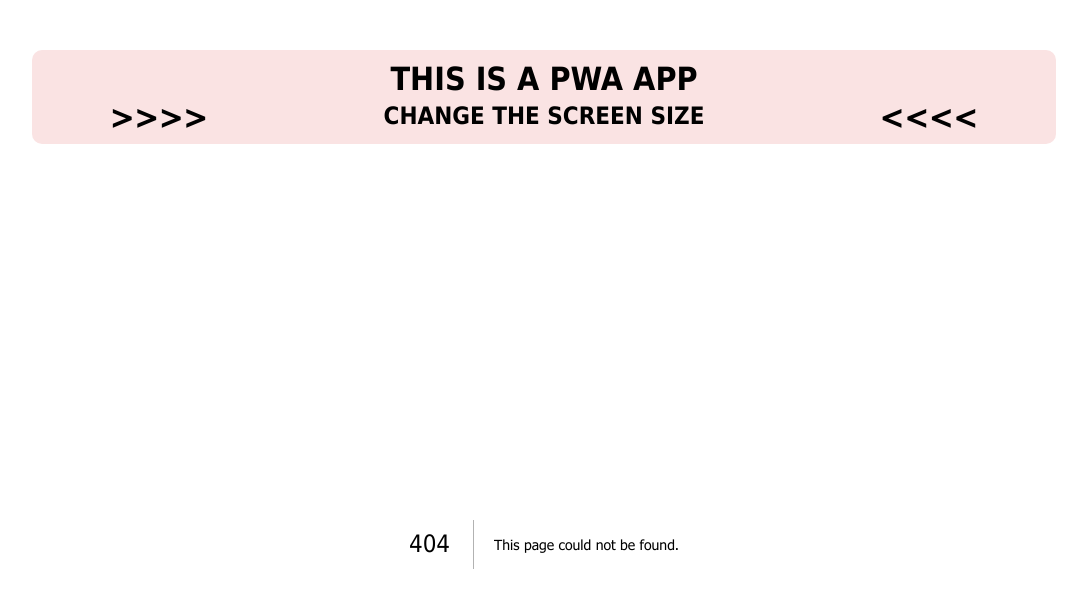
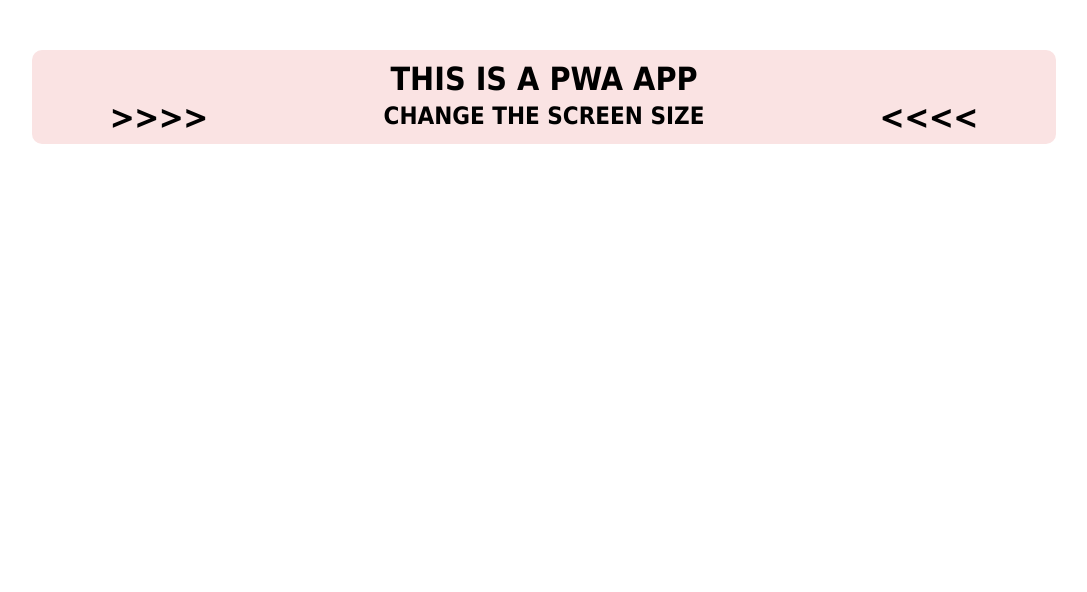
Before and after one commit to ciberdown/servyca-pwa, a Next.js app: page /all-services in a window 1280 px wide. Before the commit this address had no page. Shown: the top 592 px of the page, without its empty margins (96-1183 px from the left). Built offline with nearby package versions, Linux system fonts and the light colour scheme.

Commit message:
all services rouuting made currect

```diff
--- a/app/home/all-services/allServices.scss
+++ b/app/all-services/allServices.scss
@@ -1,6 +1,6 @@
-@import "../../default-styles/fonts";
-@import "../../default-styles/media-queries";
-@import "../../default-styles/default-margins";
+@import "../default-styles/fonts";
+@import "../default-styles/media-queries";
+@import "../default-styles/default-margins";
 
 .mt-default {
   margin-top: $default-margin-top;
--- a/app/components/profile/profile.js
+++ b/app/components/profile/profile.js
@@ -18,10 +18,10 @@ function Profile({ style = null }) {
       </div>
 
       <div className="right-prof">
-        <Link href="/home/my-bookmarks">
+        <Link href="/my-bookmarks">
           <img src="./assets/images/image 5.png" alt="tags" />
         </Link>
-        <Link href="/home/notifications">
+        <Link href="/notifications">
           <img src="./assets/images/image 6.png" alt="alert" />
         </Link>
       </div>
--- a/app/home/page.js
+++ b/app/home/page.js
@@ -22,7 +22,7 @@ function Home() {
 
       <FlexBox className="special-con">
         <h1 className="head-l">Special offers</h1>
-        <Link className="link" href="/home/special-offers">
+        <Link className="link" href="/special-offers">
           <p className="see-all">See All</p>
         </Link>
       </FlexBox>
@@ -31,7 +31,7 @@ function Home() {
 
       <FlexBox className="special-con">
         <h1 className="head-l">Services</h1>
-        <Link className="link" href="/home/all-services">
+        <Link className="link" href="all-services">
           <p className="see-all">See All</p>
         </Link>
       </FlexBox>
@@ -44,7 +44,7 @@ function Home() {
         <h1 className="head-l">Most Popular Services</h1>
         <Link
           style={{ textDecoration: "none" }}
-          href="/home/most-popular-services"
+          href="/most-popular-services"
         >
           <p className="see-all">See All</p>
         </Link>
--- a/app/home/most-popular-services/mostPopularServices.scss
+++ b/app/most-popular-services/mostPopularServices.scss
@@ -1,6 +1,6 @@
-@import "../../default-styles/fonts";
-@import "../../default-styles/default-margins";
-@import "../../default-styles/media-queries";
+@import "../default-styles/fonts";
+@import "../default-styles/default-margins";
+@import "../default-styles/media-queries";
 
 * {
   @include all-margin-padding-0;
--- a/app/home/my-bookmarks/myBookmarks.scss
+++ b/app/my-bookmarks/myBookmarks.scss
@@ -1,6 +1,6 @@
-@import "../../default-styles/fonts";
-@import "../../default-styles/media-queries";
-@import "../../default-styles/default-margins";
+@import "../default-styles/fonts";
+@import "../default-styles/media-queries";
+@import "../default-styles/default-margins";
 
 * {
   margin: 0;
--- a/app/home/notifications/notifications.scss
+++ b/app/notifications/notifications.scss
@@ -1,6 +1,6 @@
-@import "../../default-styles/fonts";
-@import "../../default-styles/media-queries";
-@import "../../default-styles/default-margins";
+@import "../default-styles/fonts";
+@import "../default-styles/media-queries";
+@import "../default-styles/default-margins";
 * {
   margin: 0;
   padding: 0;
--- a/app/home/notifications/page.js
+++ b/app/notifications/page.js
@@ -1,8 +1,8 @@
 import { notifs } from "@/public/constants/notifications";
-import Back from "../../components/back/back";
-import FlexBox from "../../components/flex/flexBox";
+import Back from "../components/back/back";
+import FlexBox from "../components/flex/flexBox";
 import "./notifications.scss";
-import NotifCard from "../../components/card/notifCard";
+import NotifCard from "../components/card/notifCard";
 
 function Notifications() {
   return (
```
Also changed, not shown: app/my-bookmarks/page.js (renamed from app/home/my-bookmarks/page.js, +4 -4 lines), app/special-offers/page.js (added, +7 -0 lines), app/all-services/page.js (renamed from app/home/all-services/page.js), app/most-popular-services/page.js (renamed from app/home/most-popular-services/page.js), app/special-offers/specialOffers.scss (added).
